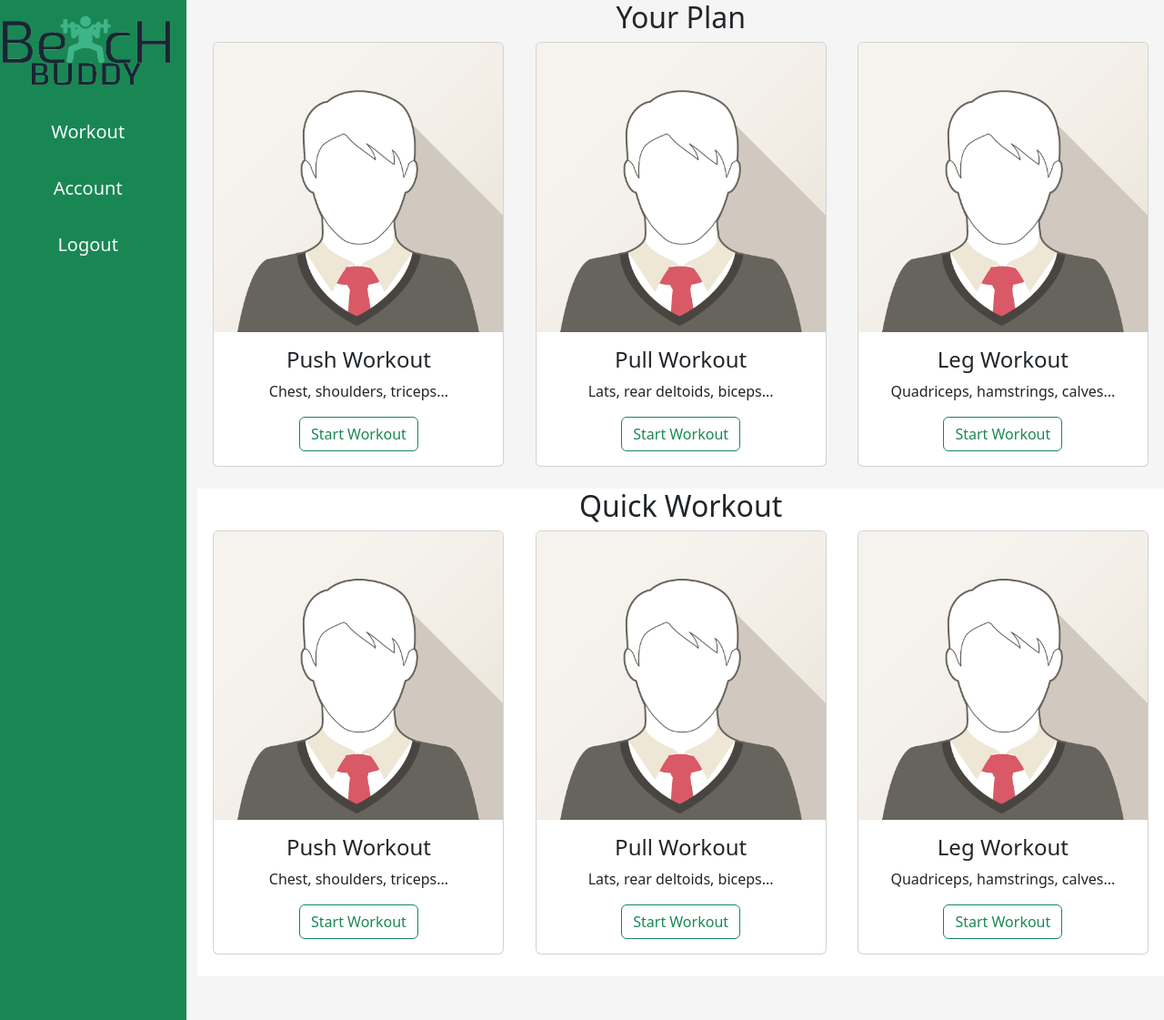
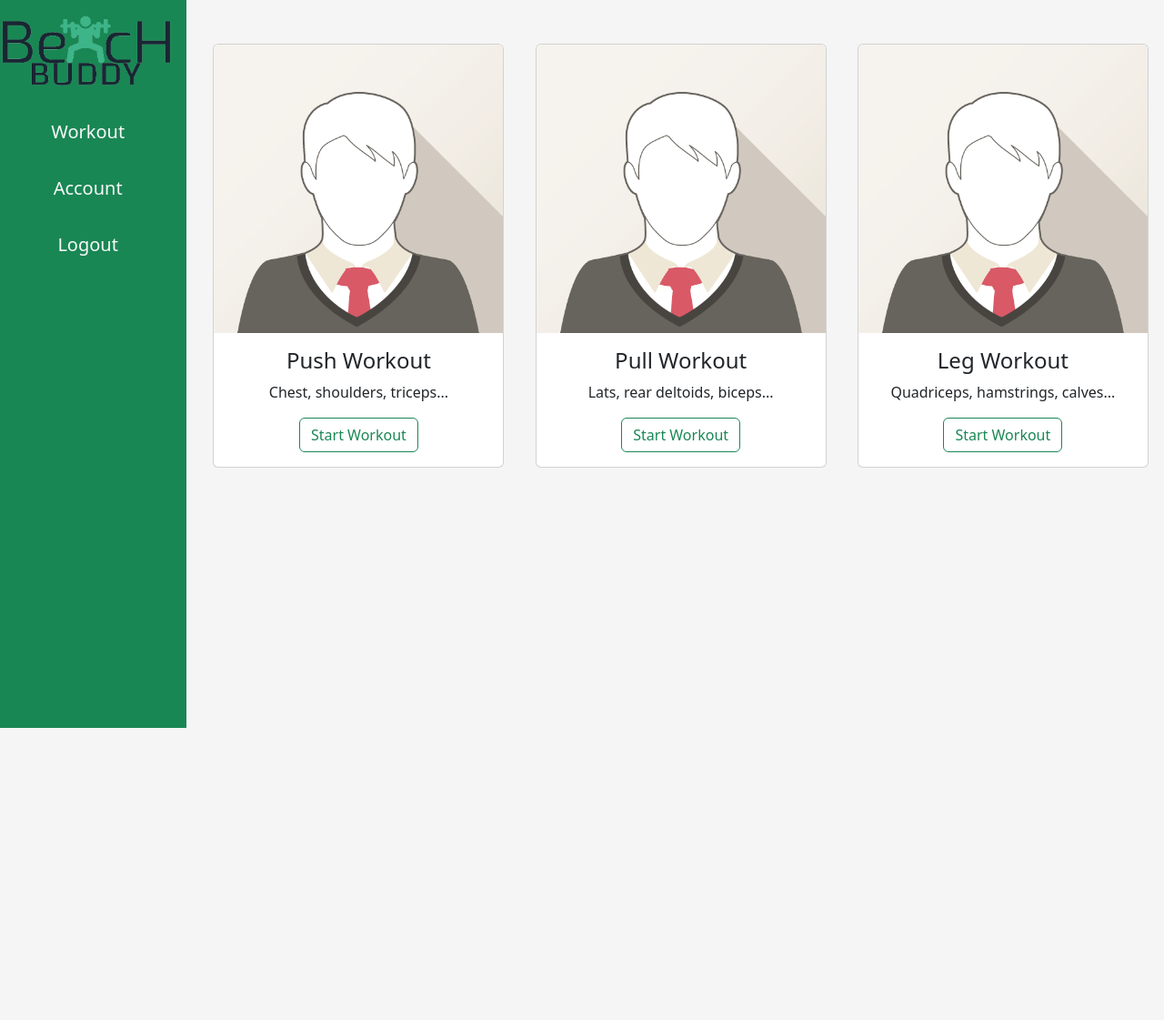
Before and after one commit to Isaacx86/BenchBuddy, a PHP site: page / in a window 1280 px wide. Shown: the whole page at 91% size. After the commit the page ends 800 px from the top, so only its background shows below. Run offline with PHP 8.4, Linux system fonts and the light colour scheme.

Commit message:
Isaac so lazy this guy does nothing resnet32

```diff
--- a/BB_Website/index.html
+++ b/BB_Website/index.html
@@ -13,7 +13,7 @@
         <script src="js/script.js"></script>
 
         <!--NAV BAR-->
-        <div class="row">
+        <div class="row vh-100">
           <div class="col-md-2 bg-success text-light p-0">
             <nav class ="nav flex-lg-column bg-success mr-0 text-light text-center sticky-top">
 
@@ -60,9 +60,7 @@
                 <button id="sun" onclick="colorChange('sun')" class="workoutIncomplete workoutButton">S</button>
               </div>-->
 
-              <div class="row border-0 mb-3">
-
-                <h2>Your Plan</h2>
+              <div class="row border-0 mt-5">
 
                 <!--Saved Workout 1-->
                 <div class="col">
@@ -102,48 +100,7 @@
 
               </div>
 
-              <div class="row bg-white border-0 mb-5 pb-3">
 
-                <h2>Quick Workout</h2>
-
-                <!--Random Workout 1-->
-                <div class="col">
-                  <div class="card mb-2">
-                    <img class="card-img-top" src="images/img_avatar1.png" alt="Card image">
-                    <div class="card-body">
-                      <h4 class="card-title">Push Workout</h4>
-                      <p class="card-text">Chest, shoulders, triceps...</p>
-                      <a href="#" class="btn btn-outline-success">Start Workout</a>
-                    </div>
-                  </div>
-                </div>
-
-                <!--Random Workout 2-->
-                <div class="col">
-                  <div class="card mb-2">
-                    <img class="card-img-top" src="images/img_avatar1.png" alt="Card image">
-                    <div class="card-body">
-                      <h4 class="card-title">Pull Workout</h4>
-                      <p class="card-text">Lats, rear deltoids, biceps...</p>
-                      <a href="#" class="btn btn-outline-success">Start Workout</a>
-                    </div>
-                  </div>
-                </div>
-
-                <!--Random Workout 3-->
-                <div class="col">
-                  <div class="card mb-2">
-                    <img class="card-img-top" src="images/img_avatar1.png" alt="Card image">
-                    <div class="card-body">
-                      <h4 class="card-title">Leg Workout</h4>
-                      <p class="card-text">Quadriceps, hamstrings, calves...</p>
-                      <a href="#" class="btn btn-outline-success">Start Workout</a>
-                    </div>
-                  </div>
-                </div>
-              </div>
-            </div>
-          </div>
           <!--END MAIN CONTENT-->
 
         </div>
--- a/BB_Website/styles/style.css
+++ b/BB_Website/styles/style.css
@@ -38,7 +38,6 @@ body{
 .nav-item:hover{
    filter: brightness(85%);
    transition-duration: 0.25s;
-   border-right: 0.5rem solid black ;
    border-left: 0.5rem solid black ;
    overflow: hidden;
 }
```
Also changed, not shown: BB_Website/js/script.js (+51 -12 lines), BB_Website/workout.html (+35 -5 lines).
